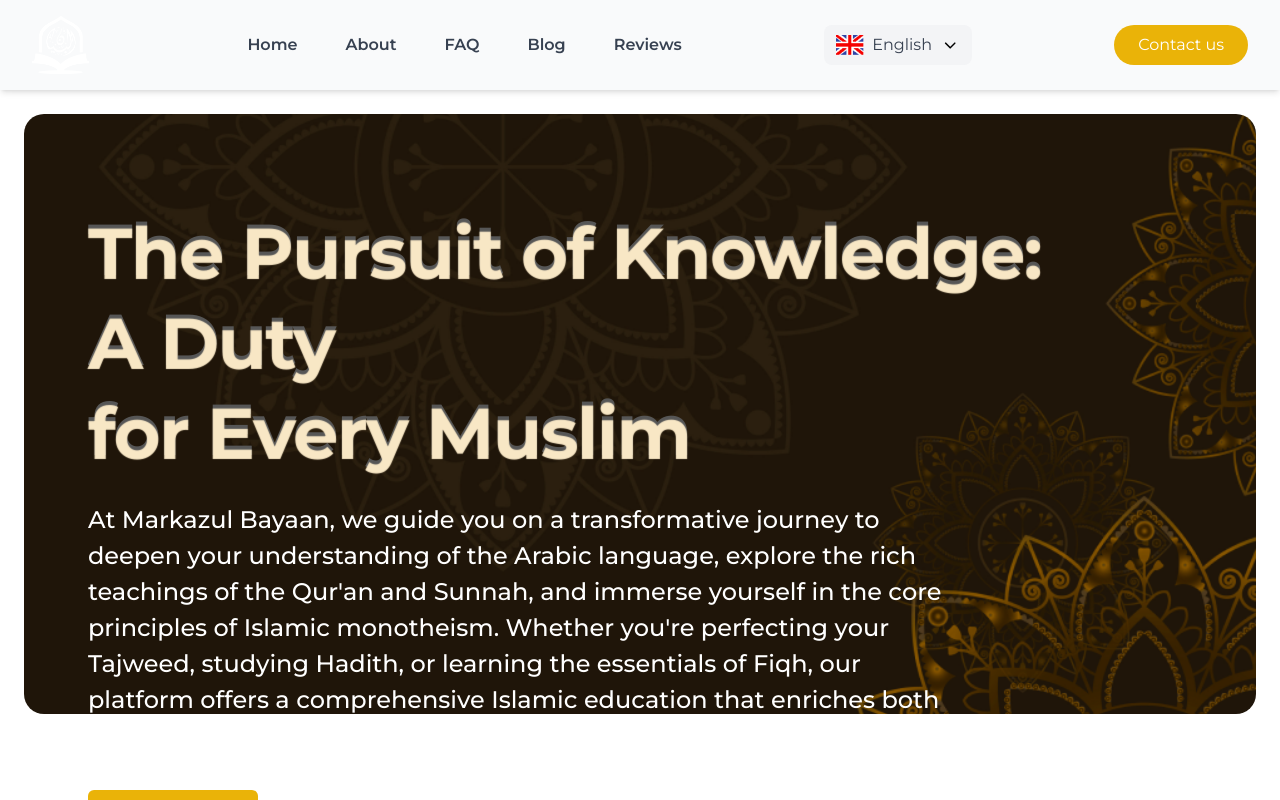
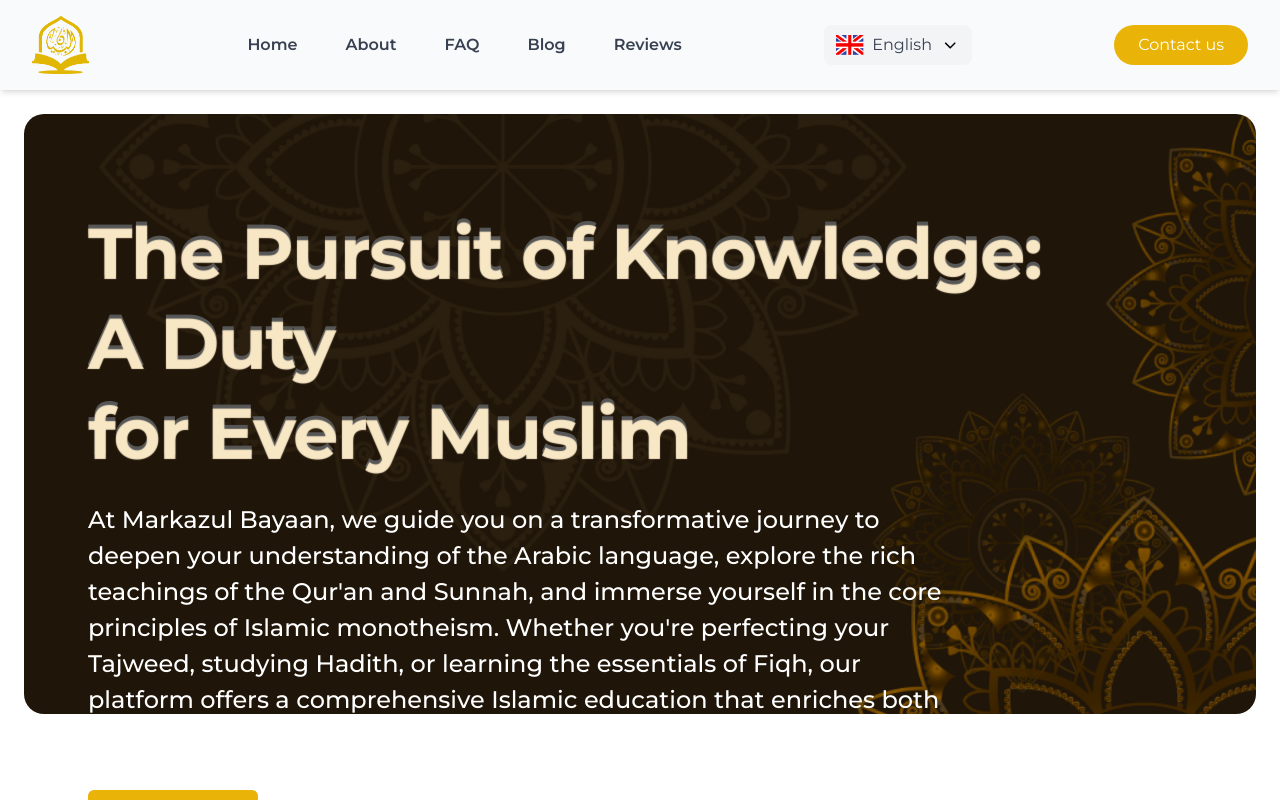
Before and after one commit to Lukman10a/markazulbayaan, a Next.js app: page / in a window 1280 px wide. Shown: the top 800 px of the page. Built offline with nearby package versions, Linux system fonts and the light colour scheme.

Commit message:
added logo

```diff
--- a/src/components/Nav.tsx
+++ b/src/components/Nav.tsx
@@ -5,7 +5,7 @@
 import { FaBars } from "react-icons/fa";
 import Image from "next/image";
 import Link from "next/link"; // Using Link component for navigation
-import markaz from "../../public/assets/markaz.png";
+import mbayan from "../../public/assets/mbayan.png";
 import uk from "../../public/assets/ukflag.png";
 import saudi from "../../public/assets/saudiflag.png";
 import dropdown from "../../public/assets/dropdown.png";
@@ -31,7 +31,7 @@
         <div className="flex items-center ">
           <Link href="/">
             <Image
-              src={markaz}
+              src={mbayan}
               alt="Logo"
               className="mr-4 w-auto h-[58px] text-red-300"
               width={500}
```
Also changed, not shown: public/assets/mbayan.png (added).
